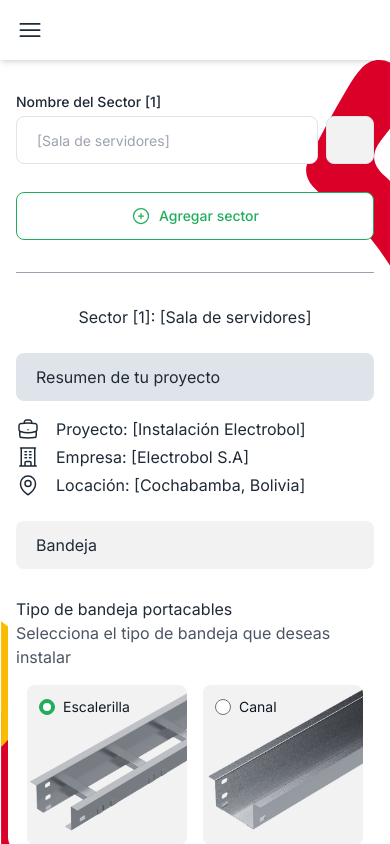
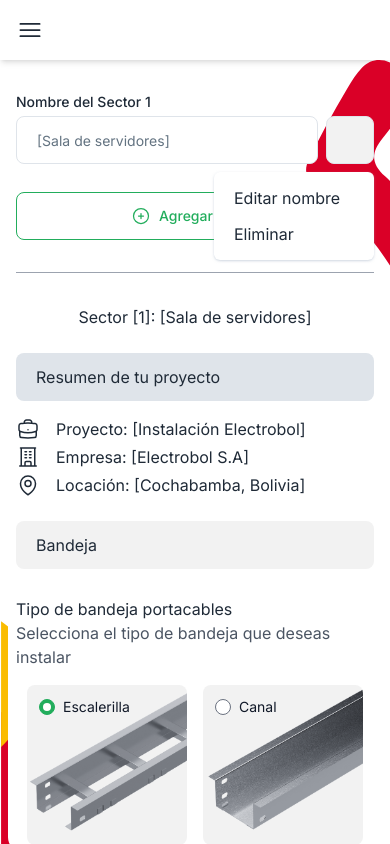
Before and after one commit to marcopdonoso/impromec-calculador, a Next.js app: page /dashboard/calculator/edit-project/1 in a window 390 px wide. Both pictures are taken after a click on the button 350 px from the left and 140 px from the top of the page. Shown: the top 844 px of the page. Built offline with nearby package versions, Linux system fonts and the light colour scheme.

Commit message:
calculador: completa componente SectorsListItem mobile version

```diff
--- a/src/app/(app)/dashboard/calculator/components/SectorsList.tsx
+++ b/src/app/(app)/dashboard/calculator/components/SectorsList.tsx
@@ -1,27 +1,11 @@
 import Button from '@/components/Button'
-import Input from '@/components/Input'
-import {
-  EllipsisVerticalIcon,
-  PlusCircleIcon,
-} from '@heroicons/react/24/outline'
+import { PlusCircleIcon } from '@heroicons/react/24/outline'
+import SectorsListItem from './SectorsListItem'
 
 export default function SectorsList() {
   return (
     <div className="px-2">
-      <div className="mb-7 flex items-end gap-2">
-        <Input
-          label="Nombre del Sector [1]"
-          placeholder="[Sala de servidores]"
-          className="flex-1"
-        />
-        <div className="w-12">
-          <Button
-            variant="tertiary"
-            icon={<EllipsisVerticalIcon />}
-            iconWidth={8}
-          />
-        </div>
-      </div>
+      <SectorsListItem sectorName="[Sala de servidores]" sectorNumber={1} />
       <Button variant="add" icon={<PlusCircleIcon />}>
         Agregar sector
       </Button>
--- /dev/null
+++ b/src/app/(app)/dashboard/calculator/components/SectorsListItem.tsx
@@ -0,0 +1,73 @@
+'use client'
+import Button from '@/components/Button'
+import Input from '@/components/Input'
+import { EllipsisVerticalIcon } from '@heroicons/react/24/outline'
+import clsx from 'clsx'
+import { useState } from 'react'
+import SectorsListItemOptions from './SectorsListItemOptions'
+
+interface SectorsListItemProps {
+  sectorNumber: number
+  sectorName: string
+}
+
+export default function SectorsListItem({
+  sectorNumber,
+  sectorName,
+}: SectorsListItemProps) {
+  const [canEdit, setCanEdit] = useState(false)
+  const [isOptionsVisible, setisOptionsVisible] = useState(false)
+
+  const optionsVisibilityToggler = () => {
+    setisOptionsVisible(!isOptionsVisible)
+  }
+
+  return (
+    <div className="mb-7">
+      <div className="flex items-end gap-2">
+        <Input
+          label={`Nombre del Sector ${sectorNumber}`}
+          value={sectorName}
+          className="flex-1"
+          disabled={!canEdit}
+        />
+        <div className="relative w-12">
+          <Button
+            variant="tertiary"
+            icon={<EllipsisVerticalIcon />}
+            iconWidth={8}
+            onClick={optionsVisibilityToggler}
+          />
+          <div
+            className={clsx('absolute right-0 top-14 w-fit', {
+              hidden: !isOptionsVisible,
+            })}
+          >
+            <SectorsListItemOptions
+              setCanEdit={setCanEdit}
+              setisOptionsVisible={setisOptionsVisible}
+            />
+          </div>
+        </div>
+      </div>
+      <div
+        className={clsx('mt-16 flex flex-col gap-4', {
+          hidden: !canEdit,
+        })}
+      >
+        <Button>Guardar</Button>
+        <Button
+          variant="secondary"
+          onClick={() => {
+            {
+              setCanEdit(false)
+              setisOptionsVisible(false)
+            }
+          }}
+        >
+          Cancelar
+        </Button>
+      </div>
+    </div>
+  )
+}
--- /dev/null
+++ b/src/app/(app)/dashboard/calculator/components/SectorsListItemOptions.tsx
@@ -0,0 +1,28 @@
+import { Dispatch, SetStateAction } from 'react'
+
+interface SectorsListItemOptionsProps {
+  setCanEdit: Dispatch<SetStateAction<boolean>>
+  setisOptionsVisible: Dispatch<SetStateAction<boolean>>
+}
+
+export default function SectorsListItemOptions({
+  setCanEdit,
+  setisOptionsVisible,
+}: SectorsListItemOptionsProps) {
+  return (
+    <div className="z-50 w-40 rounded-md bg-gray-white py-2 shadow shadow-shadow">
+      <div
+        className="body_small_regular flex h-9 cursor-pointer items-center px-5 text-gray-text hover:bg-gray-button_primary hover:text-gray-white"
+        onClick={() => {
+          setCanEdit(true)
+          setisOptionsVisible(false)
+        }}
+      >
+        Editar nombre
+      </div>
+      <div className="body_small_regular flex h-9 cursor-pointer items-center px-5 text-gray-text hover:bg-gray-button_primary hover:text-gray-white">
+        Eliminar
+      </div>
+    </div>
+  )
+}
```
